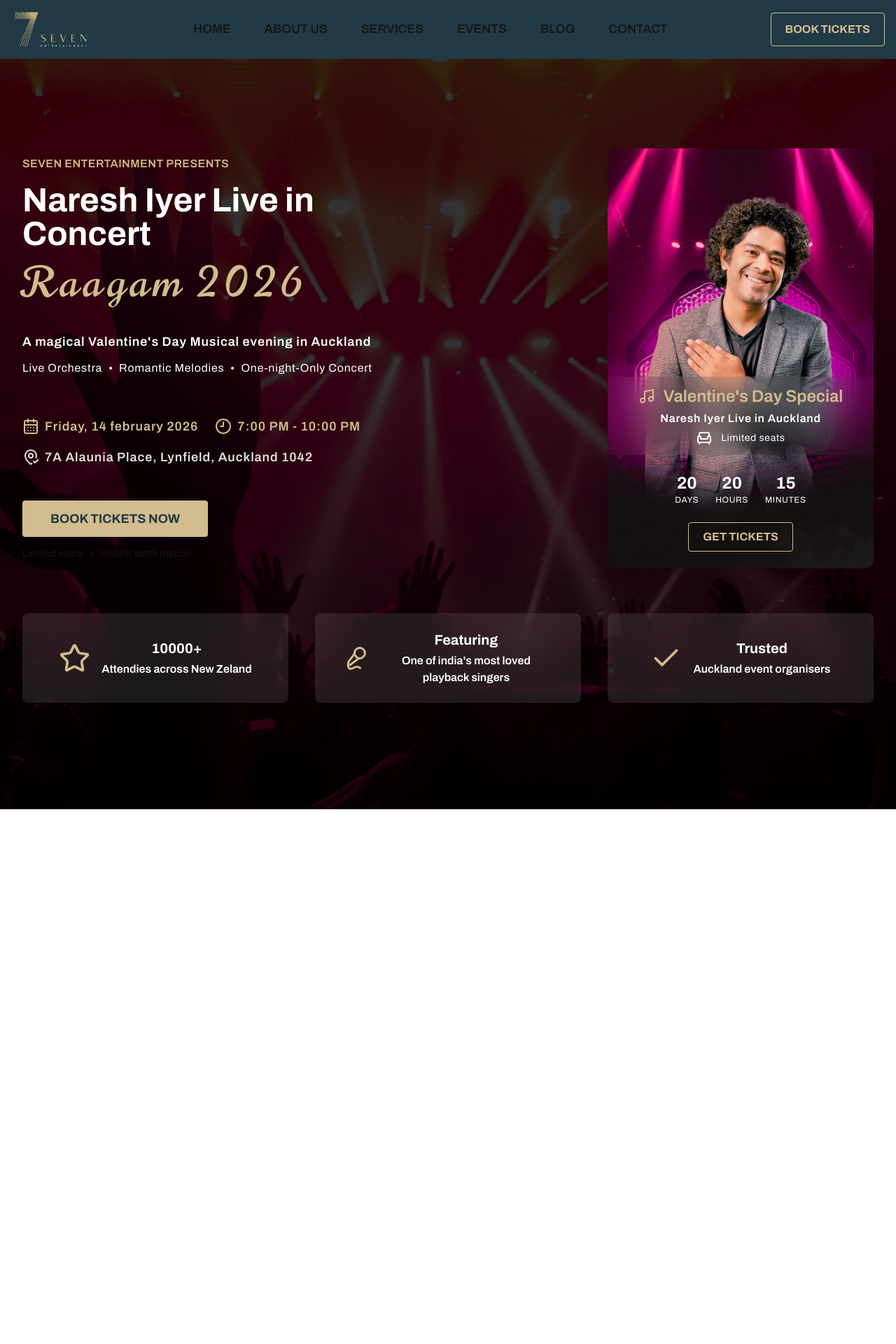
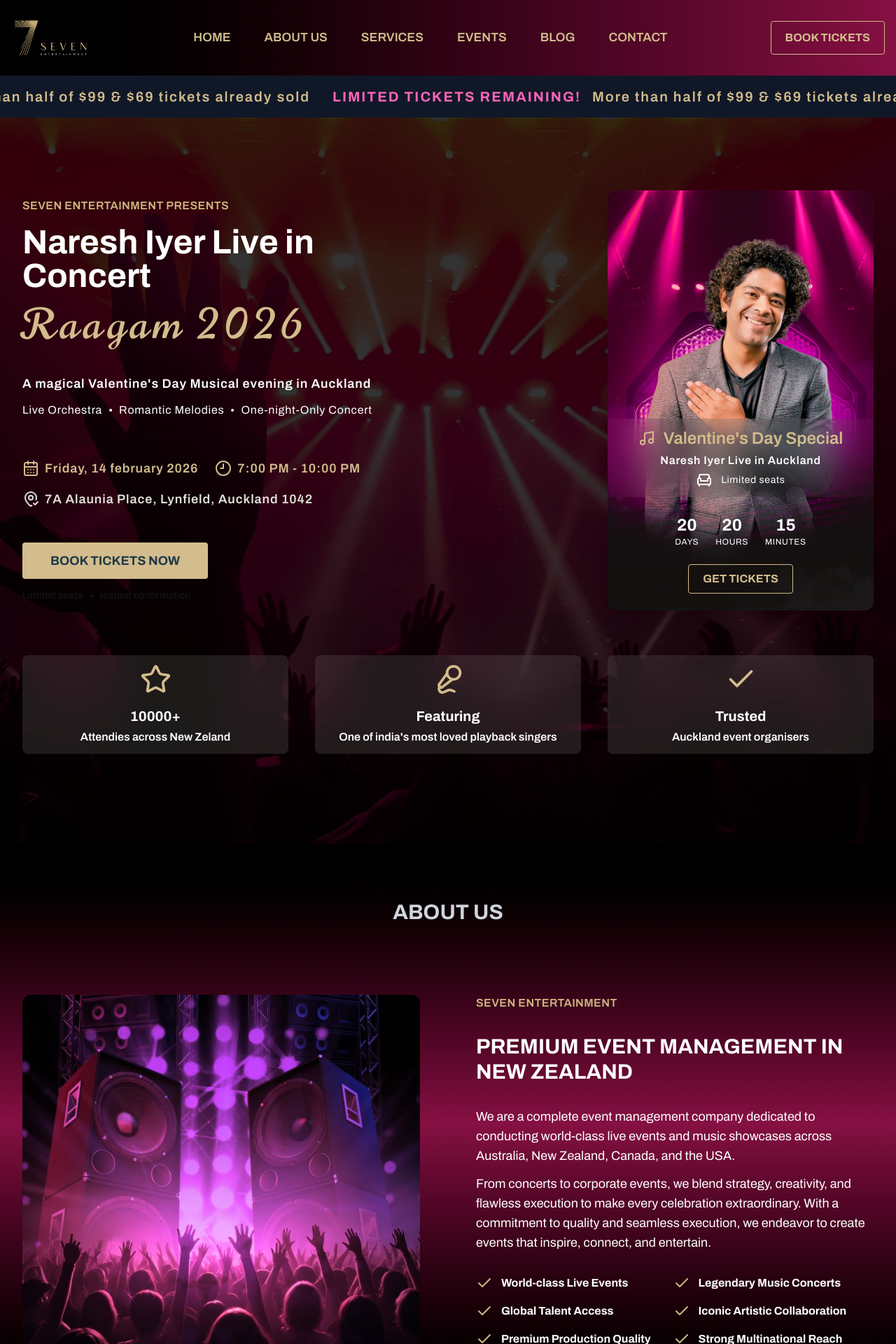
Before and after one commit to Magmaxlive/7entertainments, a Next.js app: page / in a window 1280 px wide. Shown: the top 1920 px of the page at 70% size. Before the commit the page ends 1156 px from the top, so only its background shows below. Built offline with nearby package versions, Linux system fonts and the light colour scheme.

Commit message:
about section added running navbar section added

```diff
--- a/src/app/globals.css
+++ b/src/app/globals.css
@@ -26,3 +26,12 @@
   font-family: var(--font-archivo), sans-serif;
 
 }
+
+@keyframes marquee {
+      0% {
+        transform: translateX(0%);
+      }
+      100% {
+        transform: translateX(-50%);
+      }
+}
--- a/src/app/page.js
+++ b/src/app/page.js
@@ -1,3 +1,4 @@
+import About from "@/components/About";
 import HeroSection from "@/components/HeroSection";
 import Image from "next/image";
 
@@ -5,6 +6,7 @@
   return (
     <>
     <HeroSection/>
+    <About/>
     </>
   );
 }
--- /dev/null
+++ b/src/components/About.js
@@ -0,0 +1,80 @@
+import Image from "next/image"
+import { Check } from "lucide-react"
+
+export default function About() {
+  return (
+    <div className="lg:py-20 px-8 bg-gradient-to-b from-black via-pink-900 to-black">
+        <div className="flex flex-col gap-20 lg:gap-25 max-w-[1440px] mx-auto justify-center items-center">
+            <h2 className="font-bold text-2xl lg:text-3xl uppercase text-gray-300">
+                About Us
+            </h2>
+
+            <div className="grid grid-cols-1 lg:grid-cols-2 gap-10 lg:gap-20">
+                    <div className="relative w-full h-full aspect-[16/9]">
+                    <Image
+                        src="/images/herobg.jpeg"
+                        alt="about-image"
+                        fill
+                        className="object-cover rounded-xl"
+                    />
+                    </div>
+                    <div className="flex flex-col gap-8">
+                        <h4 className="text-[#cfb781] tracking-wide uppercase font-semibold">
+                        Seven Entertainment
+                        </h4>
+
+                        <h2 className="text-white text-2xl lg:text-3xl font-bold text-pretty">
+                            PREMIUM EVENT MANAGEMENT IN NEW ZEALAND
+                        </h2>
+
+                        <div className="text-white text-lg flex flex-col gap-3 ">
+                            <p>
+                            We are a complete event management company dedicated to conducting world-class live events and music showcases across Australia, New Zealand, Canada, and the USA.
+                            </p>
+                            <p>
+                                From concerts to corporate events, we blend strategy, creativity, and flawless execution to make every celebration extraordinary. With a commitment to quality and seamless execution, we endeavor to create events that inspire, connect, and entertain.
+                            </p>
+                        </div>
+
+                        <div className="flex lg:flex-row flex-col gap-4 lg:gap-8">
+                            <div className="flex flex-col gap-4 text-white font-bold">
+                                <div className="flex gap-3">
+                                    <Check className="text-[#cfb781]"/>
+                                    <h6>World-class Live Events</h6>
+                                </div>
+
+                                <div className="flex gap-3">
+                                    <Check className="text-[#cfb781]" />
+                                    <h6>Global Talent Access</h6>
+                                </div>
+
+                                <div className="flex gap-3">
+                                    <Check className="text-[#cfb781]" />
+                                    <h6>Premium Production Quality</h6>
+                                </div>
+                            </div>
+
+                            <div className="flex flex-col gap-4 text-white font-bold">
+                                <div className="flex gap-3">
+                                    <Check className="text-[#cfb781]"/>
+                                    <h6>Legendary Music Concerts</h6>
+                                </div>
+
+                                <div className="flex gap-3">
+                                    <Check className="text-[#cfb781]" />
+                                    <h6>Iconic Artistic Collaboration</h6>
+                                </div>
+
+                                <div className="flex gap-3">
+                                    <Check className="text-[#cfb781]" />
+                                    <h6>Strong Multinational Reach</h6>
+                                </div>
+                            </div>
+                        </div>
+                </div>
+            </div>
+        </div>
+
+    </div>
+  )
+}
--- a/src/components/HeroSection.js
+++ b/src/components/HeroSection.js
@@ -9,7 +9,7 @@
 
       <div className="absolute inset-0 bg-black/80"></div>
 
-      <div className="relative z-10 max-w-[1440px] mx-auto flex flex-col py-32 px-8 gap-10">
+      <div className="relative z-10 max-w-[1440px] mx-auto flex flex-col py-26 px-8 gap-10">
         <div className="grid grid-cols-1 lg:grid-cols-2 gap-10 ">
 
           {/* left column */}
@@ -76,7 +76,7 @@
         </div>
 
         <div className="flex lg:flex-row flex-col gap-4 py-6 justify-between">
-          <div className="flex gap-4 items-center backdrop-blur-xl bg-white/10 py-6 lg:px-10 px-5 rounded-lg lg:w-[380px] justify-center">
+          <div className="flex flex-col  gap-4 items-center backdrop-blur-xl bg-white/10 py-3  px-5 rounded-lg lg:w-[380px] justify-center">
               <Star size={45} className="text-[#d3bc8d]"/>
               <div className="flex flex-col gap-1 items-center  text-white">
               <span className="font-bold text-xl">10000+</span>
@@ -84,7 +84,7 @@
             </div>
           </div>
 
-          <div className="flex gap-4 items-center backdrop-blur-xl bg-white/10 py-6 lg:px-10 px-5 rounded-lg lg:w-[380px] justify-center">
+          <div className="flex flex-col  gap-4 items-center backdrop-blur-xl bg-white/10 py-3  px-5 rounded-lg lg:w-[380px] justify-center">
               <MicVocal  size={45} className="text-[#d3bc8d]"/>
               <div className="flex flex-col gap-1 items-center  text-white">
               <span className="font-bold text-xl">Featuring </span>
@@ -92,9 +92,9 @@
             </div>
           </div>
 
-          <div className="flex gap-4 items-center backdrop-blur-xl bg-white/10 py-6 lg:px-10 px-5 rounded-lg lg:w-[380px] justify-center">
+          <div className="flex flex-col  gap-4 items-center backdrop-blur-xl bg-white/10 py-3  px-5 rounded-lg lg:w-[380px] justify-center">
               <Check  size={45} className="text-[#d3bc8d]"/>
-              <div className="flex flex-col gap-1 items-center  text-white">
+            <div className="flex flex-col gap-1 items-center  text-white">
               <span className="font-bold text-xl ">Trusted </span>
               <span className="font-semibold text-center">Auckland event organisers</span>
             </div>
--- a/src/components/Navbar.js
+++ b/src/components/Navbar.js
@@ -14,7 +14,8 @@
 
   return (
     <>
-    <nav className={`sticky top-0 z-50 py-3 backdrop-blur-lg bg-[#213a46]`}>
+    <nav className={`sticky top-0 z-50`}>
+            <div className="py-6 backdrop-blur-lg bg-gradient-to-l from-pink-900 to-black text-[#d3bc8d]">
             <div className="px-4 mx-auto container  text-sm">
                 <div className="flex justify-between items-center">
                     <div className="flex items-center flex-shrik-0">
@@ -22,12 +23,12 @@
                     </div>
 
                     <ul className="hidden lg:flex  space-x-12">
-                        <li><Link href="#" className='cursor-pointer text-[1.1rem] transition-all duration-300 uppercase font-semibold hover:text-[#d3bc8d] hover:underline underline-offset-8'>Home</Link></li>
-                        <li><Link href="#"  className='cursor-pointer text-[1.1rem] transition-all duration-300 uppercase font-semibold hover:text-[#d3bc8d] hover:underline underline-offset-8'>about us</Link></li>
-                        <li><Link href="#"  className='cursor-pointer text-[1.1rem] transition-all duration-300 uppercase font-semibold hover:text-[#d3bc8d] hover:underline underline-offset-8'>Services</Link></li>
-                        <li><Link href="#"  className='cursor-pointer text-[1.1rem] transition-all duration-300 uppercase font-semibold hover:text-[#d3bc8d] hover:underline underline-offset-8'>events</Link></li>
-                        <li><Link href="#"  className='cursor-pointer text-[1.1rem] transition-all duration-300 uppercase font-semibold hover:text-[#d3bc8d] hover:underline underline-offset-8'>blog</Link></li>
-                        <li><Link href="#"  className='cursor-pointer text-[1.1rem] transition-all duration-300 uppercase font-semibold hover:text-[#d3bc8d] hover:underline underline-offset-8'>contact</Link></li>
+                        <li><Link href="#" className='cursor-pointer text-[1.1rem] transition-all duration-300 uppercase font-semibold hover:text-white hover:underline underline-offset-8'>Home</Link></li>
+                        <li><Link href="#"  className='cursor-pointer text-[1.1rem] transition-all duration-300 uppercase font-semibold hover:text-white hover:underline underline-offset-8'>about us</Link></li>
+                        <li><Link href="#"  className='cursor-pointer text-[1.1rem] transition-all duration-300 uppercase font-semibold hover:text-white hover:underline underline-offset-8'>Services</Link></li>
+                        <li><Link href="#"  className='cursor-pointer text-[1.1rem] transition-all duration-300 uppercase font-semibold hover:text-white hover:underline underline-offset-8'>events</Link></li>
+                        <li><Link href="#"  className='cursor-pointer text-[1.1rem] transition-all duration-300 uppercase font-semibold hover:text-white hover:underline underline-offset-8'>blog</Link></li>
+                        <li><Link href="#"  className='cursor-pointer text-[1.1rem] transition-all duration-300 uppercase font-semibold hover:text-white hover:underline underline-offset-8'>contact</Link></li>
                     </ul>
 
                     <div className="hidden lg:flex justify-center items-center">
@@ -41,19 +42,52 @@
                     </div>
 
                     {drawerOpen &&
-                        <div className="fixed z-20 w-full bg-[#0a1a1f] right-0 top-0 p-12 flex flex-col justify-start items-center lg:hidden gap-3">
+                        <div className="fixed z-20 w-full bg-gradient-to-l from-pink-900 to-black right-0 top-0 p-12 flex flex-col justify-start items-center lg:hidden gap-3">
                              <ul className="flex flex-col gap-3">
-                                <li><Link href="#" className='cursor-pointer text-[1rem] transition-all duration-300 uppercase font-semibold hover:text-[#d3bc8d] hover:underline underline-offset-8'>Home</Link></li>
-                                <li><Link href="#"  className='cursor-pointer text-[1rem] transition-all duration-300 uppercase font-semibold hover:text-[#d3bc8d] hover:underline underline-offset-8'>about us</Link></li>
-                                <li><Link href="#"  className='cursor-pointer text-[1rem] transition-all duration-300 uppercase font-semibold hover:text-[#d3bc8d] hover:underline underline-offset-8'>Services</Link></li>
-                                <li><Link href="#"  className='cursor-pointer text-[1rem] transition-all duration-300 uppercase font-semibold hover:text-[#d3bc8d] hover:underline underline-offset-8'>events</Link></li>
-                                <li><Link href="#"  className='cursor-pointer text-[1rem] transition-all duration-300 uppercase font-semibold hover:text-[#d3bc8d] hover:underline underline-offset-8'>blog</Link></li>
-                                <li><Link href="#"  className='cursor-pointer text-[1rem] transition-all duration-300 uppercase font-semibold hover:text-[#d3bc8d] hover:underline underline-offset-8'>contact</Link></li>
+                                <li><Link href="#" className='cursor-pointer text-[1rem] transition-all duration-300 uppercase font-semibold hover:text-white hover:underline underline-offset-8'>Home</Link></li>
+                                <li><Link href="#"  className='cursor-pointer text-[1rem] transition-all duration-300 uppercase font-semibold hover:text-white hover:underline underline-offset-8'>about us</Link></li>
+                                <li><Link href="#"  className='cursor-pointer text-[1rem] transition-all duration-300 uppercase font-semibold hover:text-white hover:underline underline-offset-8'>Services</Link></li>
+                                <li><Link href="#"  className='cursor-pointer text-[1rem] transition-all duration-300 uppercase font-semibold hover:text-white hover:underline underline-offset-8'>events</Link></li>
+                                <li><Link href="#"  className='cursor-pointer text-[1rem] transition-all duration-300 uppercase font-semibold hover:text-white hover:underline underline-offset-8'>blog</Link></li>
+                                <li><Link href="#"  className='cursor-pointer text-[1rem] transition-all duration-300 uppercase font-semibold hover:text-white hover:underline underline-offset-8'>contact</Link></li>
                             </ul>
                         </div>
                     }
                 </div>
             </div>
+            </div>
+            {!drawerOpen &&
+                <>
+
+                    <div className="text-center py-4 backdrop-blur-lg overflow-hidden whitespace-nowrap bg-gray-900 text-xl tracking-widest text-[#d3bc8d] font-semibold">
+                    <div className="inline-flex animate-marquee" style={{ animation: "marquee 18s linear infinite",}}>
+                        <span className="font-bold uppercase mr-4 text-pink-400">
+                        Limited Tickets Remaining!
+                        </span>
+                        <span className="mr-8">
+                        More than half of $99 & $69 tickets already sold
+                        </span>
+
+
+                        <span className="font-bold uppercase mr-4 text-pink-400">
+                        Limited Tickets Remaining!
+                        </span>
+                        <span className="mr-8">
+                        More than half of $99 & $69 tickets already sold
+                        </span>
+
+                        <span className="font-bold uppercase mr-4 text-pink-400">
+                        Limited Tickets Remaining!
+                        </span>
+                        <span className="mr-8">
+                        More than half of $99 & $69 tickets already sold
+                        </span>
+                    </div>
+                </div>
+                </>
+            }
+
+
         </nav>
 
     </>
```
